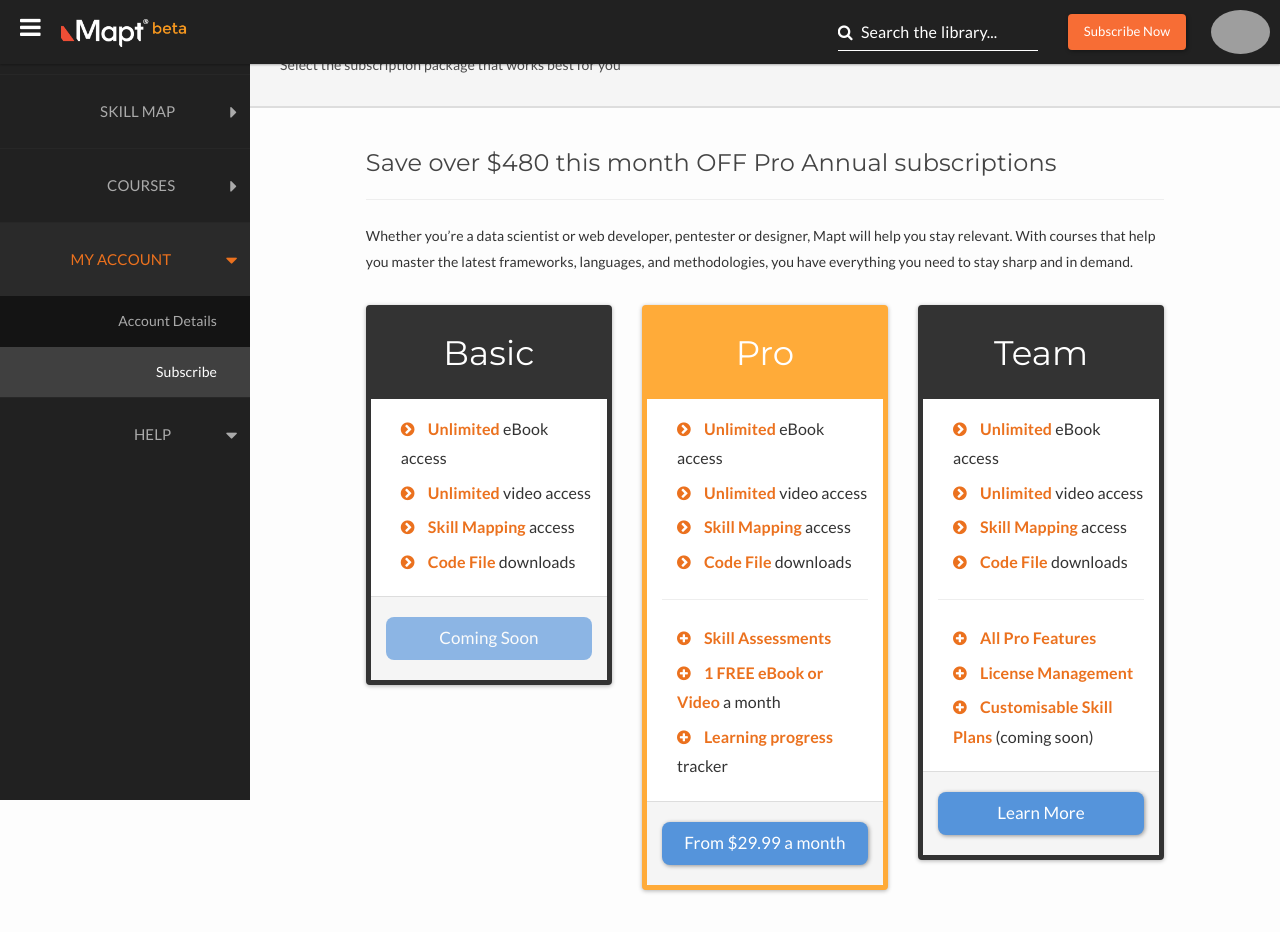
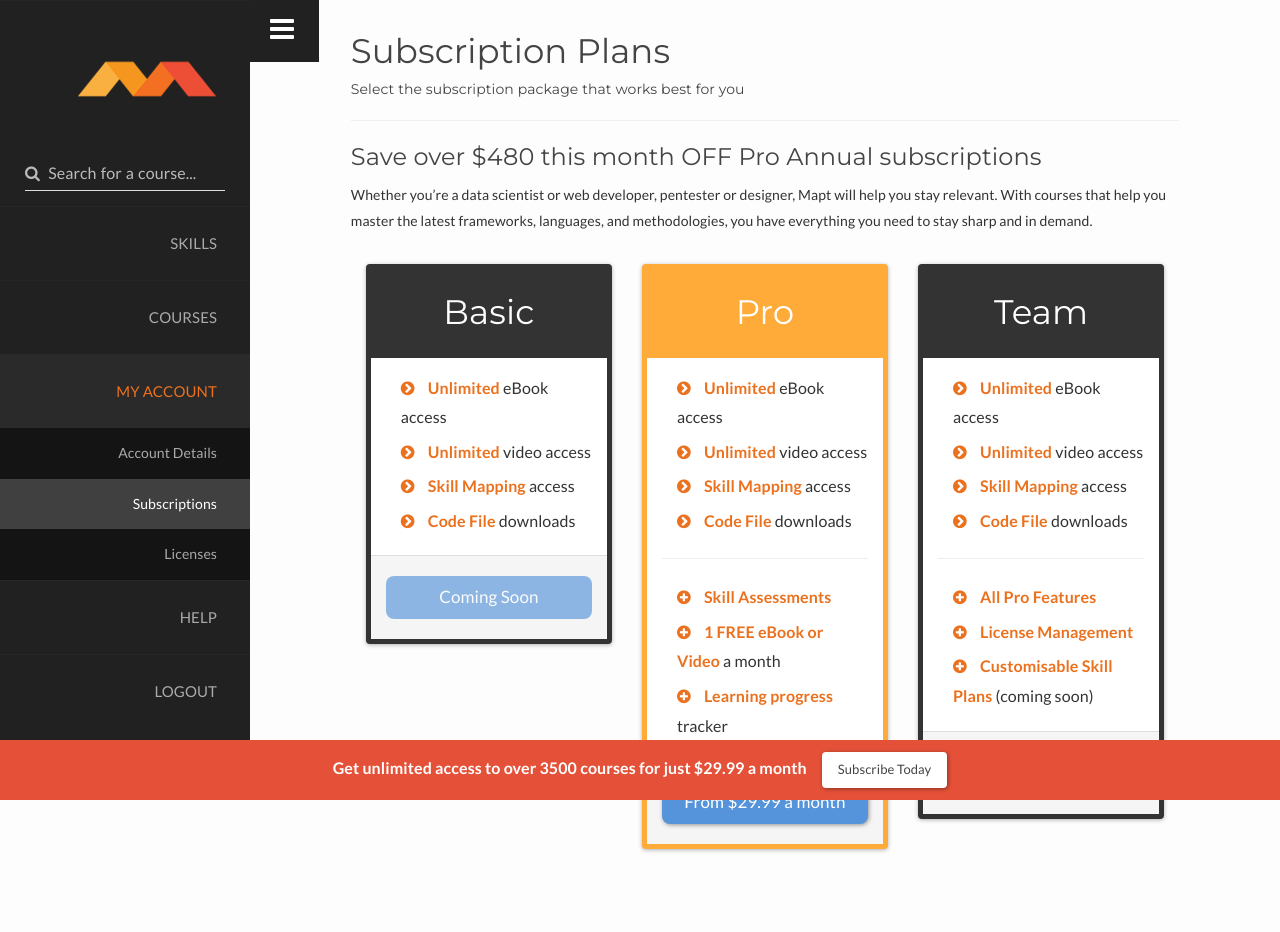
Before and after one commit to huggingtonbear/packt-reader, a plain HTML site: page account-subscription-ns.html in a window 1280 px wide. Drawn offline with Linux system fonts and the light colour scheme; grey boxes are pictures that could not be loaded.

Commit message:
Created and Updated Subscription plan page

```diff
--- a/account-subscription-ns.html
+++ b/account-subscription-ns.html
@@ -47,6 +47,7 @@
 </head>
 
 <body class="language-markup">
+  <a href="account-subscription-ns.html" class="non-subscriber-notice">Get unlimited access to over 3500 courses for just $29.99 a month<button class="btn btn-default ml15">Subscribe Today</button></a>
 <!-- Modal -->
             <div class="modal fade" id="pricingModal" tabindex="-1" role="dialog" aria-labelledby="myModalLabel">
               <div class="modal-dialog" role="document">
@@ -109,93 +110,59 @@
 
     <div id="wrapper">
 
-        <!-- Top Nav Bar -->
-        <nav class="navbar navbar-inverse navbar-fixed-top">
-            <div class="container-fluid">
-                <div class="navbar-header">
-                  <button type="button" class="navbar-toggle collapsed" data-toggle="collapse" data-target="#navbar" aria-expanded="false" aria-controls="navbar">
-                    <span class="sr-only">Toggle navigation</span>
-                    <span class="icon-bar"></span>
-                    <span class="icon-bar"></span>
-                    <span class="icon-bar"></span>
-                  </button>
-                  <a class="navbar-brand toggle-nav" href="#menu-toggle" id="menu-toggle"><i class="fa fa-bars fa-lg"></i></a>
-                  <a class="brand-logo" href="dashboard.html"><img src="images/logo.png"></a>
-                </div>
-                <div id="navbar" class="navbar-collapse collapse">
-                    <ul class="nav navbar-nav navbar-right">
-                        <li class="dropdown">
-                        <a href="#" class="dropdown-toggle visible-xs" data-toggle="dropdown" role="button" aria-haspopup="true" aria-expanded="false">Account<span class="caret ml5"></span>
-                        </a>
-                        <a href="#" class="dropdown-toggle navbar-avatar-link hidden-xs" data-toggle="dropdown" role="button" aria-haspopup="true" aria-expanded="false">
-                            <img src="https://media.licdn.com/mpr/mpr/shrinknp_200_200/p/8/000/222/015/06be2f6.jpg" alt="..." class="img-circle img-responsive navbar-avatar">
-                        </a>
-                        <ul class="dropdown-menu">
-                            <li> <a href="#">View Account</a></li>
-                            <li><a href="#">View Subscriptions</a></li>
-                            <li><a href="#">View Licences</a></li>
-                            <li role="separator" class="divider"></li>
-                            <li><a href="library-lo.html">Logout</a></li>
-                        </ul>
-                    </li>
-                    </ul>
-                    <form class="navbar-form navbar-right" role="search">
-                        <button href="https://www.packtpub.com/books/subscription/packtlib" class="btn btn-primary">Subscribe Now</button>
-                    </form>
-                    <form class="navbar-form navbar-right search-nav-collapse">
-                        <div class="form-group pull-right" style="display:inline;">
-                            <div class="input-group">
-                              <input class="form-control" type="text" placeholder="&#xf002;  Search the library...">
-
-                            </div>
-                        </div>
-                    </form>
-                </div><!--/.nav-collapse -->
-            </div>
-        </nav>
         <!-- Sidebar -->
         <div id="sidebar-wrapper">
-
-            <ul class="sidebar-nav">
-              <li><a href="index.html" class="sidenav-menu-holder"><span class="sidenav-menu">Resume Course </span><span class="pull-right mr5"></span></a></li>
-                    <li class=""><a href="dashboard.html" class="sidenav-menu-holder"><span class="sidenav-menu">Skill Map</span><span class="pull-right mr5"><i class="fa fa-caret-right fa-lg"></i></span></a>    </li>
-                    <li class=""><a href="library.html" class="sidenav-menu-holder"><span class="sidenav-menu">Courses</span><span class="pull-right mr5"><i class="fa fa-caret-right fa-lg"></i></span></a>    </li>
-                    <li class="active"><a href="help.html" class="sidenav-menu-holder"><span class="sidenav-menu">My Account</span><span class="pull-right mr5"><i class="fa fa-caret-down fa-lg"></i></span></a>    </li>
-                    <li class="sub-nav"><a href="account-details.html" class="sidenav-menu-holder"><span class="sidenav-menu">Account Details </span></a>    </li>
-                    <li class="sub-nav active"><a href="account-subscription.html" class="sidenav-menu-holder"><span class="sidenav-menu">Subscribe </span></a>    </li>
-                    <li class=""><a href="help.html" class="sidenav-menu-holder"><span class="sidenav-menu">Help</span><span class="pull-right mr5"><i class="fa fa-caret-down fa-lg"></i></span></a>    </li>
-
-
-            </ul>
+          <ul class="sidebar-nav">
+            <div class="list-group" id="sidebar-nav" role="tablist" aria-multiselectable="true">
+              <li class="nav-logo "><a href="dashboard.html" class="sidenav-menu-holder"><span class="sidenav-menu"><img src="images/mapt-logo.png" class=""></span><span class="pull-left mr5"></span></a>    </li>
+              <form class="col-sm-12 mb15 pl25 pr25">
+                <input type="text" class="form-control" placeholder="&#xf002;  Search for a course...">
+              </form>
+              <div class="clearfix"></div>
+              <li class=""><a data-toggle="collapse" data-parent="#sidebar-nav" href="#collapseOne" aria-expanded="true" aria-controls="collapseOne" class="sidenav-menu-holder"><span class="sidenav-menu">Skills</span><span class="pull-left mr5"></span></a>    </li>
+              <div id="collapseOne" class="panel-collapse collapse" role="tabpanel" aria-labelledby="headingOne">
+                <li class="sub-nav"><a href="dashboard.html" class="sidenav-menu-holder"><span class="sidenav-menu">My Skill Plan</span><span class="pull-left mr5">3</span></a>    </li>
+                <li class="sub-nav"><a href="dashboard-profile.html" class="sidenav-menu-holder"><span class="sidenav-menu">Skill Cards </span><span class="pull-left mr5">6</span></a>    </li>
+                <li class="sub-nav"><a href="usage.html" class="sidenav-menu-holder"><span class="sidenav-menu">Progress</span><span class="pull-left mr5"></span></a>    </li>
+                <li class="sub-nav"><a href="roles.html" class="sidenav-menu-holder"><span class="sidenav-menu">Skill Plans </span></a>    </li>
+              </div>
+              <li class=""><a data-toggle="collapse" data-parent="#sidebar-nav" href="#collapseTwo" aria-expanded="true" aria-controls="collapseTwo" class="sidenav-menu-holder"><span class="sidenav-menu">Courses</span><span class="pull-left mr5"></span></a>    </li>
+              <div id="collapseTwo" class="panel-collapse collapse" role="tabpanel" aria-labelledby="headingTwo">
+                <li class="sub-nav"><a href="library.html" class="sidenav-menu-holder"><span class="sidenav-menu">Library</span><span class="pull-left mr5"></span></a>    </li>
+                <li class="sub-nav"><a href="dashboard-bookmark.html" class="sidenav-menu-holder"><span class="sidenav-menu">Bookmarks</span><span class="pull-left mr5">8</span></a>    </li>
+                <li class="sub-nav"><a href="dashboard-collection.html" class="sidenav-menu-holder"><span class="sidenav-menu">Saved</span><span class="pull-left mr5">3</span></a>    </li>
+                <li class="sub-nav"><a href="dashboard-owned.html" class="sidenav-menu-holder"><span class="sidenav-menu">Purchased </span><span class="pull-left mr5">6</span></a>    </li>
+              </div>
+              <li class="active"><a data-toggle="collapse" data-parent="#sidebar-nav" href="#collapseThree" aria-expanded="true" aria-controls="collapseThree" class="sidenav-menu-holder"><span class="sidenav-menu">My Account</span><span class="pull-left mr5"></span></a>    </li>
+              <div id="collapseThree" class="panel-collapse collapse in" role="tabpanel" aria-labelledby="headingThree">
+                <li class="sub-nav "><a href="account-details.html" class="sidenav-menu-holder"><span class="sidenav-menu">Account Details</span><span class="pull-left mr5"></span></a>    </li>
+                <li class="sub-nav active"><a href="account-subscription.html" class="sidenav-menu-holder"><span class="sidenav-menu">Subscriptions</span><span class="pull-left mr5"></span></a>    </li>
+                <li class="sub-nav"><a href="account-licences.html" class="sidenav-menu-holder"><span class="sidenav-menu">Licenses </span></a>    </li>
+              </div>
+              <li class=""><a data-toggle="collapse" data-parent="#sidebar-nav" href="#collapseFour" aria-expanded="true" aria-controls="collapseFour" class="sidenav-menu-holder"><span class="sidenav-menu">Help</span><span class="pull-left mr5"></span></a>    </li>
+              <div id="collapseFour" class="panel-collapse collapse" role="tabpanel" aria-labelledby="headingThree">
+                <li class="sub-nav"><a href="help.html" class="sidenav-menu-holder"><span class="sidenav-menu">FAQs</span><span class="pull-left mr5"></span></a></li>
+              </div>
+              <li class=""><a href="dashboard-lo.html" class="sidenav-menu-holder"><span class="sidenav-menu">Logout</span><span class="pull-left mr5"></span></a> </li>
+            </div>
+          </ul>
         </div>
 
         <!-- /#sidebar-wrapper -->
 
         <div id="page-content-wrapper" class="">
-            <div class="jumbotron heading mb0">
-                <div class="container-fluid">
-                  <div class="col-sm-12">
-                    <h1 >Subscription Plans</h1>
-
-                    <ol class="breadcrumb row mt0">
-                      <li class="mt5">Select the subscription package that works best for you</li>
-                    </ol>
-                    <!-- <div class="progress mb0">
-                      <div class="progress-bar progress-bar-success" role="progressbar" aria-valuenow="60" aria-valuemin="0" aria-valuemax="100" style="width: 40%;">
-                        <span class="sr-only">40% Complete</span>
-                      </div>
-                    </div> -->
-                  </div>
-                </div>
-            </div>
+          <a class="" href="#menu-toggle" id="menu-toggle"><i class="fa fa-bars fa-2x mr5"></i></a>
             <div id="book-wrapper" class="container-fluid">
                 <div class="row">
-                  <div class="col-sm-12 col-lg-offset-1 col-lg-10 mt30">
-                    <div class="col-sm-12">
+                            <div class="col-sm-12 col-lg-offset-1 col-lg-10 mt10">
+                              <div class="page-title">
+                                <h3>Subscription Plans</h3>
+                                <h6 class="mt5">Select the subscription package that works best for you</h6>
+                              </div>
+                            <hr>
                       <h4>Save over $480 this month OFF Pro Annual subscriptions</h4>
-                      <hr>
                       <p class="mb30">Whether you’re a data scientist or web developer, pentester or designer, Mapt will help you stay relevant. With courses that help you master the latest frameworks, languages, and methodologies, you have everything you need to stay sharp and in demand.</p>
-                    </div>
+
                   <div class="col-md-4">
                     <div class="panel panel-default panel-pricing">
                      <div class="panel-heading"><h3 class="text-center mt10">Basic</h3></div>
```
